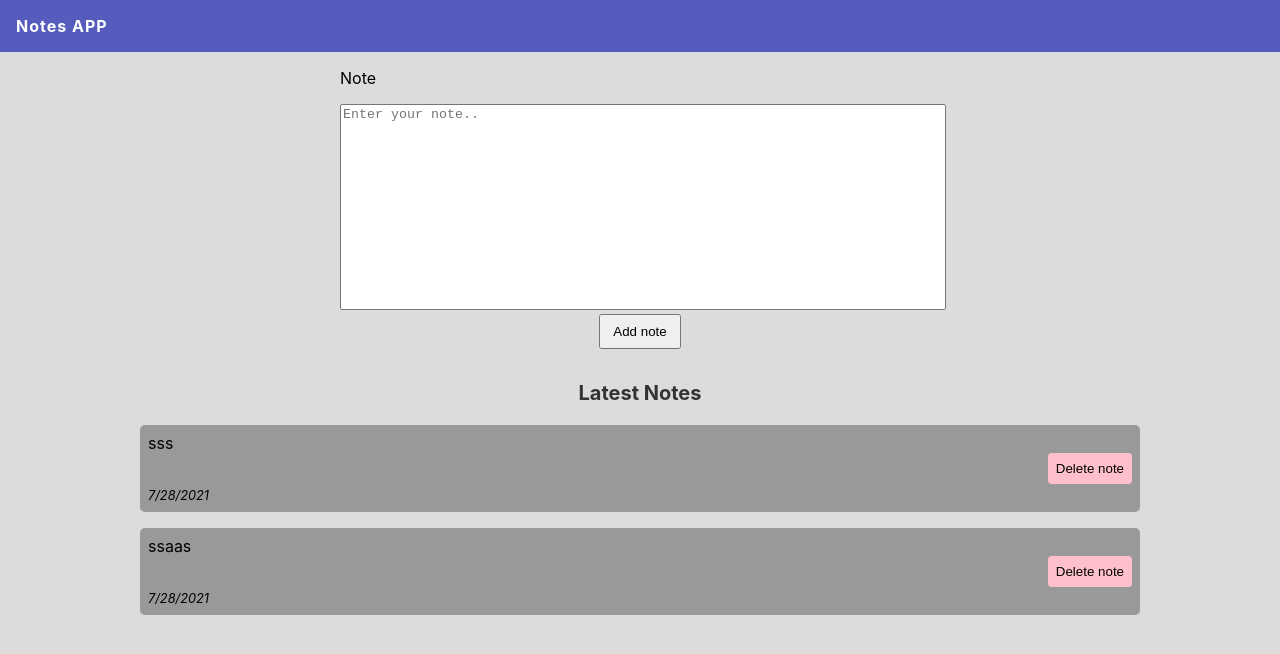
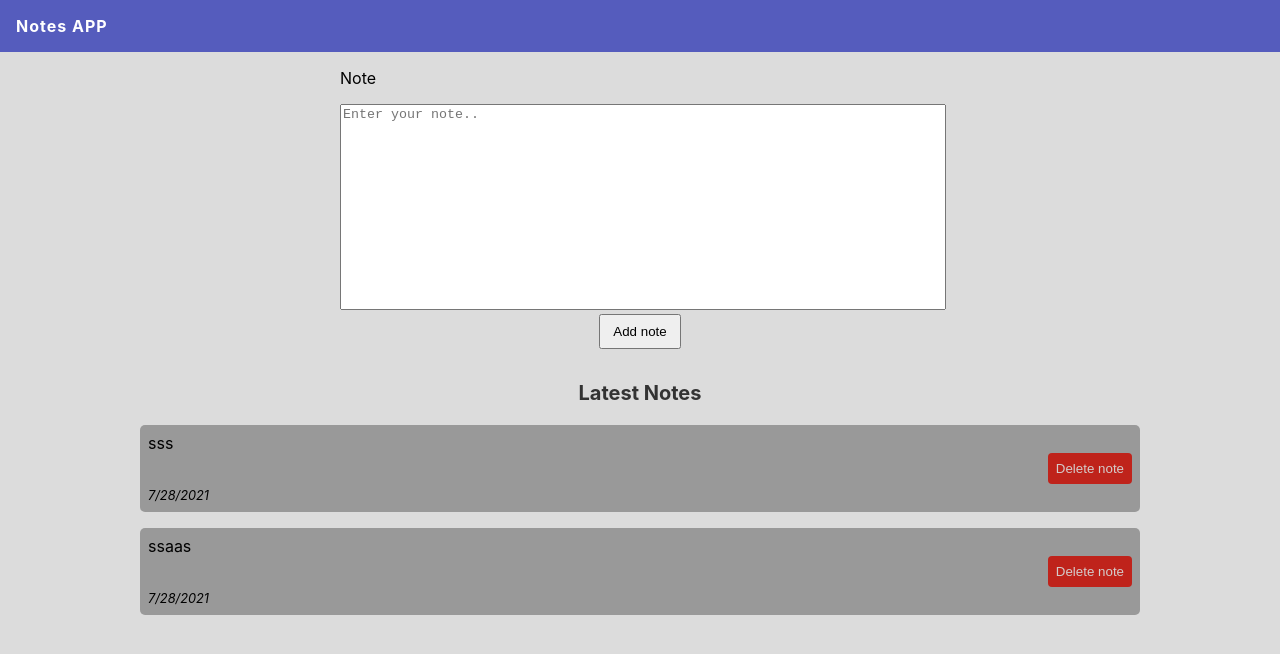
Before and after one commit to sebslon/NotesAPP, a React (Create React App) app: page / in a window 1280 px wide. Shown: the top 654 px of the page. Built offline with nearby package versions, Linux system fonts and the light colour scheme.

Commit message:
feat: Extract Button to a separate component

```diff
--- a/src/App.css
+++ b/src/App.css
@@ -1,3 +1,8 @@
+:root {
+    --lightGray: #d4cccb;
+    --delete: #bf231b;
+}
+
 body {
     background-color: gainsboro;
 }
--- a/src/components/AddNote/AddNote.css
+++ b/src/components/AddNote/AddNote.css
@@ -1,12 +1,6 @@
 .addnote {
     width: 600px;
     margin: 0 auto;
-}
-
-.addnote__btn {
-    display: block;
-    margin: 0 auto;
-    padding: 0.5rem 0.8rem;
 }
 
 .addnote > textarea {
--- a/src/components/AddNote/AddNote.tsx
+++ b/src/components/AddNote/AddNote.tsx
@@ -2,6 +2,7 @@ import "./AddNote.css";
 import { useContext, useState } from "react";
 
 import { NotesContext } from "../../contexts/notes-context";
+import { Button } from "../Button/Button";
 
 export const AddNote = () => {
   const { state, dispatch } = useContext(NotesContext);
@@ -35,9 +36,9 @@ export const AddNote = () => {
         onChange={handleTextChange}
         required
       ></textarea>
-      <button className="addnote__btn" type="submit">
+      <Button className="note__add-btn" type="submit">
         Add note
-      </button>
+      </Button>
     </form>
   );
 };
--- /dev/null
+++ b/src/components/Button/Button.css
@@ -0,0 +1,13 @@
+.note__delete-btn {
+  background-color: var(--delete);
+  color: var(--lightGray);
+  padding: 0.5rem;
+  border: none;
+  border-radius: 4px;
+}
+
+.note__add-btn {
+  display: block;
+  margin: 0 auto;
+  padding: 0.5rem 0.8rem;
+}
--- /dev/null
+++ b/src/components/Button/Button.tsx
@@ -0,0 +1,15 @@
+import "./Button.css";
+
+interface ButtonProps extends React.HTMLProps<HTMLButtonElement> {};
+
+export const Button: React.FC<ButtonProps> = ({
+  onClick,
+  className,
+  children,
+}) => {
+  return (
+    <button onClick={onClick} className={className}>
+      {children}
+    </button>
+  );
+};
--- a/src/components/Note/Note.css
+++ b/src/components/Note/Note.css
@@ -13,10 +13,6 @@
 
 .note > button {
     align-self: flex-end;
-    padding: 0.5rem;
-    background-color: pink;
-    border: none;
-    border-radius: 4px;
 }
 
 .note__date {
--- a/src/components/Note/Note.tsx
+++ b/src/components/Note/Note.tsx
@@ -1,11 +1,12 @@
 import "./Note.css";
 
-import { FormEvent, useContext } from "react";
+import { useContext } from "react";
 import Markdown from "markdown-to-jsx";
 
 import { Link } from "../Link/Link";
 import { NotesContext } from "../../contexts/notes-context";
 import { changePath } from "../../utils/change-path";
+import { Button } from "../Button/Button";
 
 interface NoteProps {
   id: number;
@@ -16,7 +17,7 @@ interface NoteProps {
 export const Note = ({ text, date, id }: NoteProps) => {
   const { dispatch } = useContext(NotesContext);
 
-  const handleDelete = (e: FormEvent) => {
+  const handleDelete: React.MouseEventHandler<HTMLButtonElement> = (e) => {
     e.preventDefault();
 
     if (window.location.pathname !== "/") {
@@ -32,7 +33,7 @@ export const Note = ({ text, date, id }: NoteProps) => {
   return (
     <div className="note">
       <Markdown>{text}</Markdown>
-      <button onClick={handleDelete}>Delete note</button>
+      <Button onClick={handleDelete} className="note__delete-btn">Delete note</Button>
       <Link href={`/notes/${id}`}>
         <span className="note__date">{date.toLocaleDateString()}</span>
       </Link>
```
